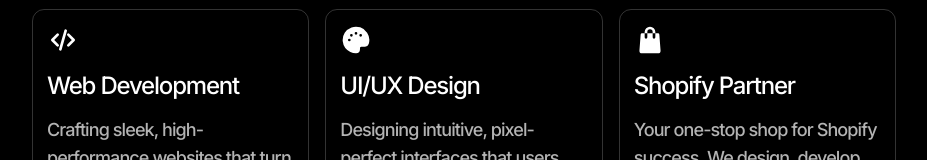
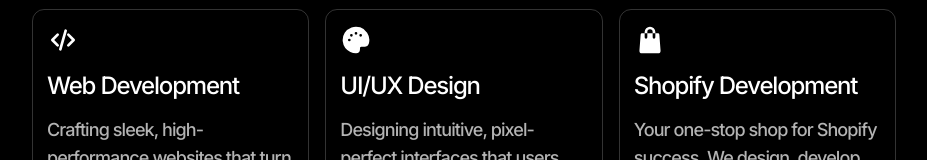
Before and after one commit to SaadAnna/Codew.v.1, a Next.js app: page / in a window 1280 px wide. Shown: the part 1176-1336 px from the top of the page, without its empty margins (176-1103 px from the left). Built offline with nearby package versions, Linux system fonts and the light colour scheme.

Commit message:
Return to the last version of the code in the services section

```diff
--- a/app/sections/Services.tsx
+++ b/app/sections/Services.tsx
@@ -67,7 +67,7 @@
         />
       </svg>
     ),
-    title: "Shopify Partner",
+    title: "Shopify Development",
     description:
       "Your one-stop shop for Shopify success. We design, develop, and optimize stores that not only look stunning but drive sales like clockwork.",
   },
```
